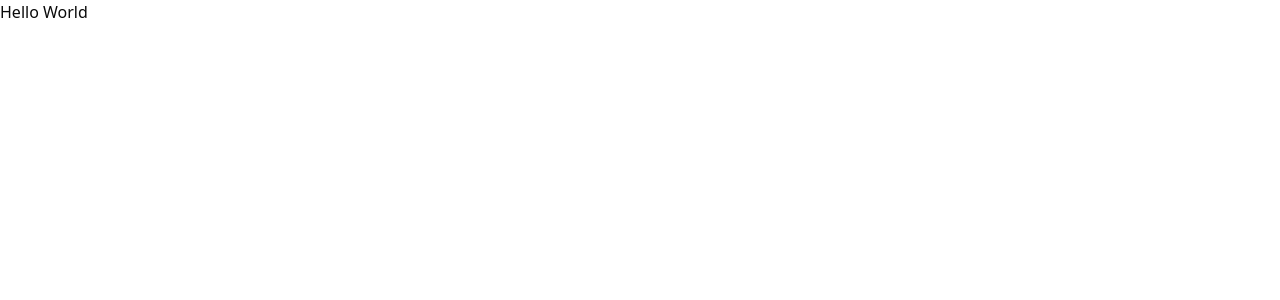
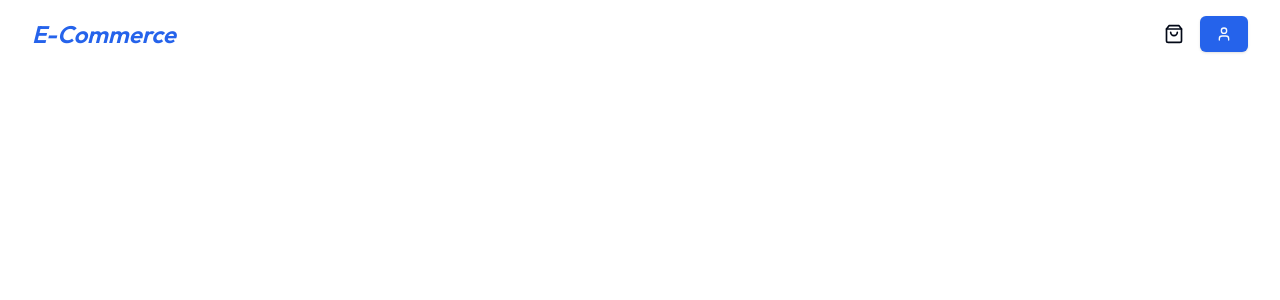
Before and after one commit to Rohit9894/-E-commerce-assignment-, a React (Vite) app: page / in a window 1280 px wide. Shown: the top 300 px of the page. Built offline with nearby package versions, Linux system fonts and the light colour scheme.

Commit message:
Routing added

```diff
--- a/src/App.tsx
+++ b/src/App.tsx
@@ -1,7 +1,9 @@
+import Navbar from "./components/Navbar";
+
 const App = () => {
   return (
     <div>
-      <h1>Hello World</h1>
+      <Navbar />
     </div>
   );
 };
--- /dev/null
+++ b/src/Routes/AllRoutes.tsx
@@ -0,0 +1,19 @@
+import { Routes, Route } from "react-router-dom";
+import LandingPage from "./LandingPage";
+import Login from "./Login";
+import ProductDetail from "./ProductDetail";
+import Cart from "./Cart";
+
+const AllRoutes = () => {
+  return (
+    <Routes>
+      <Route path="/login" element={<Login />} />
+      <Route path="/" element={<LandingPage />} />
+      {/* Private Routes */}
+      <Route path="/prduct/:id" element={<ProductDetail />} />
+      <Route path="/cart" element={<Cart />} />
+    </Routes>
+  );
+};
+
+export default AllRoutes;
--- /dev/null
+++ b/src/Routes/Cart.tsx
@@ -0,0 +1,10 @@
+
+function Cart() {
+  return (
+    <div>
+      <h2>Cart</h2>
+    </div>
+  )
+}
+
+export default Cart
--- /dev/null
+++ b/src/Routes/LandingPage.tsx
@@ -0,0 +1,10 @@
+
+const LandingPage = () => {
+  return (
+    <div>
+      <h1>Landing Page</h1>
+    </div>
+  )
+}
+
+export default LandingPage
--- /dev/null
+++ b/src/Routes/Login.tsx
@@ -0,0 +1,10 @@
+
+const Login = () => {
+  return (
+    <div>
+      <h1>Login</h1>
+    </div>
+  )
+}
+
+export default Login
--- /dev/null
+++ b/src/Routes/ProductDetail.tsx
@@ -0,0 +1,10 @@
+
+const ProductDetail = () => {
+  return (
+    <div>
+      <h1>Product Details</h1>
+    </div>
+  )
+}
+
+export default ProductDetail
--- /dev/null
+++ b/src/components/Filter.tsx
@@ -0,0 +1,16 @@
+
+
+const Filter = () => {
+  return (
+    <div>
+      <u>
+        <li></li>
+        <li></li>
+        <li></li>
+        <li></li>
+      </u>
+    </div>
+  )
+}
+
+export default Filter
--- /dev/null
+++ b/src/components/Navbar.tsx
@@ -0,0 +1,20 @@
+import { ShoppingBag, User } from "lucide-react";
+import { Button } from "./ui/button";
+
+const Navbar = () => {
+  return (
+    <nav className=" container flex-center justify-between py-4 box-">
+      <div className="italic">
+        <h1 className="text-2xl  text-primary font-semibold">E-Commerce</h1>
+      </div>
+      <div className="flex-center gap-4">
+        <ShoppingBag size={"20px"} />
+        <Button className="w-12">
+          <User size={"20px"} />
+        </Button>
+      </div>
+    </nav>
+  );
+};
+
+export default Navbar;
--- a/src/index.css
+++ b/src/index.css
@@ -1,66 +1,75 @@
+@import url("https://fonts.googleapis.com/css2?family=Outfit:wght@100..900&display=swap");
 @tailwind base;
 @tailwind components;
 @tailwind utilities;
+
 @layer base {
   :root {
     --background: 0 0% 100%;
-    --foreground: 0 0% 3.9%;
+    --foreground: 222.2 84% 4.9%;
     --card: 0 0% 100%;
-    --card-foreground: 0 0% 3.9%;
+    --card-foreground: 222.2 84% 4.9%;
     --popover: 0 0% 100%;
-    --popover-foreground: 0 0% 3.9%;
-    --primary: 0 0% 9%;
-    --primary-foreground: 0 0% 98%;
-    --secondary: 0 0% 96.1%;
-    --secondary-foreground: 0 0% 9%;
-    --muted: 0 0% 96.1%;
-    --muted-foreground: 0 0% 45.1%;
-    --accent: 0 0% 96.1%;
-    --accent-foreground: 0 0% 9%;
+    --popover-foreground: 222.2 84% 4.9%;
+    --primary: 221.2 83.2% 53.3%;
+    --primary-foreground: 210 40% 98%;
+    --secondary: 210 40% 96.1%;
+    --secondary-foreground: 222.2 47.4% 11.2%;
+    --muted: 210 40% 96.1%;
+    --muted-foreground: 215.4 16.3% 46.9%;
+    --accent: 210 40% 96.1%;
+    --accent-foreground: 222.2 47.4% 11.2%;
     --destructive: 0 84.2% 60.2%;
-    --destructive-foreground: 0 0% 98%;
-    --border: 0 0% 89.8%;
-    --input: 0 0% 89.8%;
-    --ring: 0 0% 3.9%;
+    --destructive-foreground: 210 40% 98%;
+    --border: 214.3 31.8% 91.4%;
+    --input: 214.3 31.8% 91.4%;
+    --ring: 221.2 83.2% 53.3%;
+    --radius: 0.5rem;
     --chart-1: 12 76% 61%;
     --chart-2: 173 58% 39%;
     --chart-3: 197 37% 24%;
     --chart-4: 43 74% 66%;
     --chart-5: 27 87% 67%;
-    --radius: 0.5rem
   }
+
   .dark {
-    --background: 0 0% 3.9%;
-    --foreground: 0 0% 98%;
-    --card: 0 0% 3.9%;
-    --card-foreground: 0 0% 98%;
-    --popover: 0 0% 3.9%;
-    --popover-foreground: 0 0% 98%;
-    --primary: 0 0% 98%;
-    --primary-foreground: 0 0% 9%;
-    --secondary: 0 0% 14.9%;
-    --secondary-foreground: 0 0% 98%;
-    --muted: 0 0% 14.9%;
-    --muted-foreground: 0 0% 63.9%;
-    --accent: 0 0% 14.9%;
-    --accent-foreground: 0 0% 98%;
+    --background: 222.2 84% 4.9%;
+    --foreground: 210 40% 98%;
+    --card: 222.2 84% 4.9%;
+    --card-foreground: 210 40% 98%;
+    --popover: 222.2 84% 4.9%;
+    --popover-foreground: 210 40% 98%;
+    --primary: 217.2 91.2% 59.8%;
+    --primary-foreground: 222.2 47.4% 11.2%;
+    --secondary: 217.2 32.6% 17.5%;
+    --secondary-foreground: 210 40% 98%;
+    --muted: 217.2 32.6% 17.5%;
+    --muted-foreground: 215 20.2% 65.1%;
+    --accent: 217.2 32.6% 17.5%;
+    --accent-foreground: 210 40% 98%;
     --destructive: 0 62.8% 30.6%;
-    --destructive-foreground: 0 0% 98%;
-    --border: 0 0% 14.9%;
-    --input: 0 0% 14.9%;
-    --ring: 0 0% 83.1%;
+    --destructive-foreground: 210 40% 98%;
+    --border: 217.2 32.6% 17.5%;
+    --input: 217.2 32.6% 17.5%;
+    --ring: 224.3 76.3% 48%;
     --chart-1: 220 70% 50%;
     --chart-2: 160 60% 45%;
     --chart-3: 30 80% 55%;
     --chart-4: 280 65% 60%;
-    --chart-5: 340 75% 55%
+    --chart-5: 340 75% 55%;
   }
 }
+
 @layer base {
   * {
     @apply border-border;
   }
   body {
-    @apply bg-background text-foreground;
+    @apply text-foreground font-outfit overflow-x-hidden;
   }
 }
+@layer utilities{
+  .flex-center{
+    @apply flex items-center;
+  }
+}
--- a/tailwind.config.js
+++ b/tailwind.config.js
@@ -4,54 +4,65 @@ export default {
   content: ["./index.html", "./src/**/*.{js,ts,jsx,tsx}"],
   theme: {
     extend: {
+      fontFamily: {
+        roboto: ["Roboto", "sans-serif"],
+        outfit: ["Outfit", "sans-serif"],
+      },
+      container: {
+        center: true,
+        padding: "2rem",
+        screens: {
+          "2xl": "1400px",
+        },
+      },
       borderRadius: {
-  			lg: 'var(--radius)',
-  			md: 'calc(var(--radius) - 2px)',
-  			sm: 'calc(var(--radius) - 4px)'
+        lg: "var(--radius)",
+        md: "calc(var(--radius) - 2px)",
+        sm: "calc(var(--radius) - 4px)",
       },
       colors: {
-  			background: 'hsl(var(--background))',
-  			foreground: 'hsl(var(--foreground))',
+        background: "hsl(var(--background))",
+        foreground: "hsl(var(--foreground))",
         card: {
-  				DEFAULT: 'hsl(var(--card))',
-  				foreground: 'hsl(var(--card-foreground))'
+          DEFAULT: "hsl(var(--card))",
+          foreground: "hsl(var(--card-foreground))",
         },
         popover: {
-  				DEFAULT: 'hsl(var(--popover))',
-  				foreground: 'hsl(var(--popover-foreground))'
+          DEFAULT: "hsl(var(--popover))",
+          foreground: "hsl(var(--popover-foreground))",
         },
         primary: {
-  				DEFAULT: 'hsl(var(--primary))',
-  				foreground: 'hsl(var(--primary-foreground))'
+          DEFAULT: "hsl(var(--primary))",
+          foreground: "hsl(var(--primary-foreground))",
         },
         secondary: {
-  				DEFAULT: 'hsl(var(--secondary))',
-  				foreground: 'hsl(var(--secondary-foreground))'
+          DEFAULT: "hsl(var(--secondary))",
+          foreground: "hsl(var(--secondary-foreground))",
         },
         muted: {
-  				DEFAULT: 'hsl(var(--muted))',
-  				foreground: 'hsl(var(--muted-foreground))'
+          DEFAULT: "hsl(var(--muted))",
+          foreground: "hsl(var(--muted-foreground))",
         },
         accent: {
-  				DEFAULT: 'hsl(var(--accent))',
-  				foreground: 'hsl(var(--accent-foreground))'
+          DEFAULT: "hsl(var(--accent))",
+          foreground: "hsl(var(--accent-foreground))",
         },
         destructive: {
-  				DEFAULT: 'hsl(var(--destructive))',
-  				foreground: 'hsl(var(--destructive-foreground))'
+          DEFAULT: "hsl(var(--destructive))",
+          foreground: "hsl(var(--destructive-foreground))",
         },
-  			border: 'hsl(var(--border))',
-  			input: 'hsl(var(--input))',
-  			ring: 'hsl(var(--ring))',
+        border: "hsl(var(--border))",
+        input: "hsl(var(--input))",
+        ring: "hsl(var(--ring))",
         chart: {
-  				'1': 'hsl(var(--chart-1))',
-  				'2': 'hsl(var(--chart-2))',
-  				'3': 'hsl(var(--chart-3))',
-  				'4': 'hsl(var(--chart-4))',
-  				'5': 'hsl(var(--chart-5))'
-  			}
-  		}
-  	}
+          1: "hsl(var(--chart-1))",
+          2: "hsl(var(--chart-2))",
+          3: "hsl(var(--chart-3))",
+          4: "hsl(var(--chart-4))",
+          5: "hsl(var(--chart-5))",
+        },
+      },
+    },
   },
   plugins: [require("tailwindcss-animate")],
 };
```
Also changed, not shown: vite.config.ts (+4 -5 lines). Lines whose indentation alone changed are shown as unchanged.
